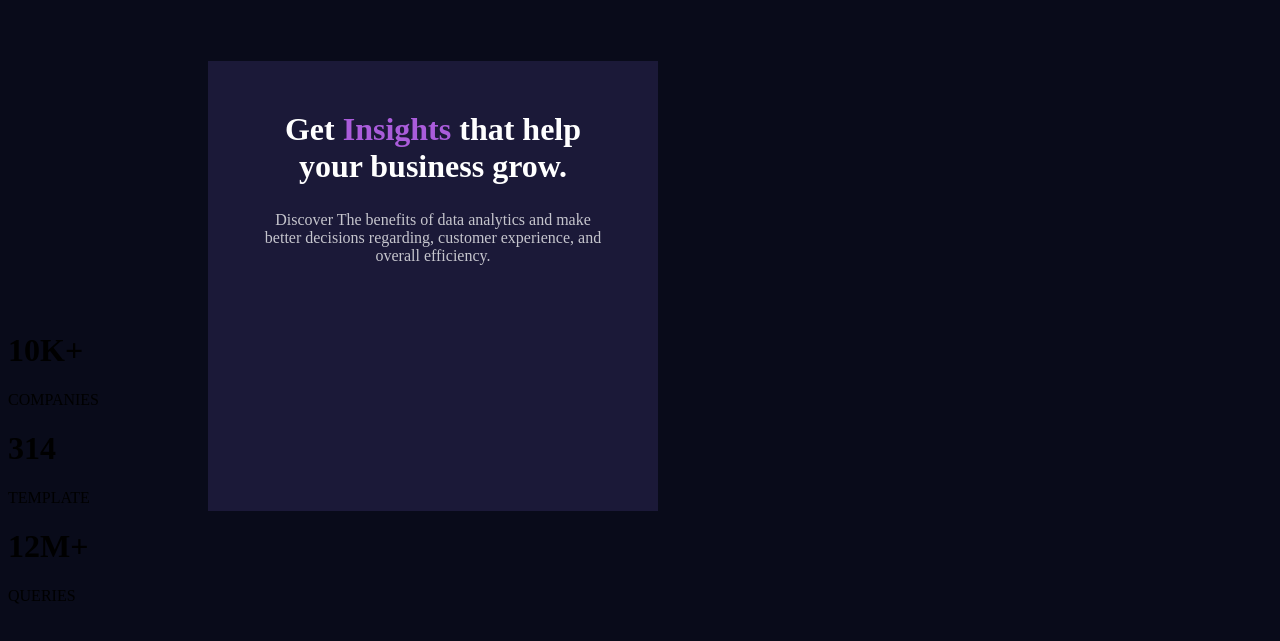
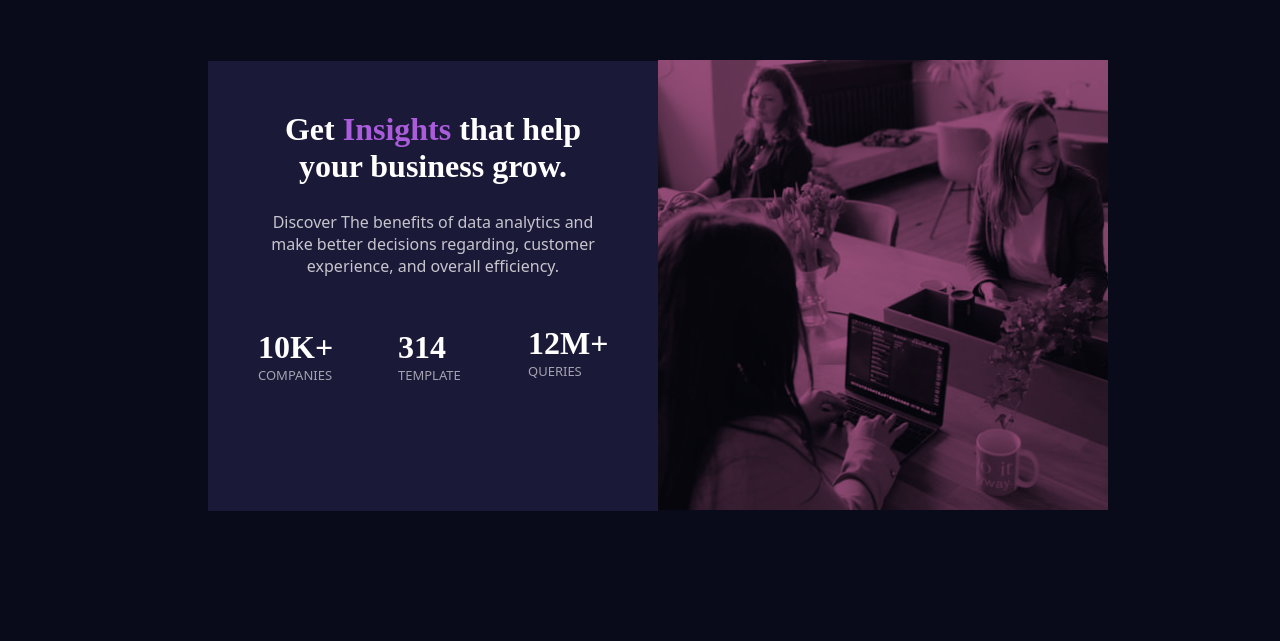
Before and after one commit to Marwangaber101/Task-2, a plain HTML site: page index.html in a window 1280 px wide. Shown: the part 147-788 px from the top of the page. Drawn offline with Linux system fonts and the light colour scheme.

Commit message:
Add files via upload

```diff
--- a/Style.css
+++ b/Style.css
@@ -33,24 +33,92 @@ p {margin-left: 0px;
     height: 100px;
     text-align: center;
     color:  hsla(0, 0%, 100%, 0.75);
+    margin-bottom: 20px;
+    font-size: medium;
+    font-family: system-ui;
 }
 }
 
-.attribution {
-    left: 500px;
-    bottom: 250px;
+.background {
     position: relative;
     font-size: 11px;
     text-align: center;
     margin-left: 0px;
     margin-bottom: 0px;
-    width: 900px;
-    height: 910px;
-    left: 470px;
-img {margin-left: 0px;
-    margin-bottom: 0px;
-height: 450px;}
+    width: 450px;
+    height: 450px;
+    left: 650px;
+    background-image: url(image-header-desktop.jpg);
+    bottom: 413px;
+    background-size: cover;
+    background-position: center;
+    filter: grayscale(100%) brightness(0.5) sepia(1) hue-rotate(277deg) saturate(2.5) opacity(0.6);
 }
+
+
+
 .head {
     color:  hsl(277, 64%, 61%);
 }
+
+.first {
+    width: 100px;
+    position: relative;
+    left: 250px;
+    height: 56px;
+    margin-top: 0px;
+    top: 18px;
+h1 {
+    margin: 0%;
+    color: white;
+}
+p {
+    margin: 0px;
+    color: hsla(0, 0%, 100%, 0.6);
+     font-size: small;
+    font-family: system-ui;
+}
+}
+
+.second { position: relative;
+    width: 100px;
+    left: 390px;
+    top: -100;
+    bottom: 50px;
+    top: -100;
+    height: 56px;
+     margin-top: 0px;
+    margin-bottom: 0px;
+    bottom: 38px;
+    h1 {
+           margin: 0%;
+           color: white;
+    }
+p {
+    margin: 0%;
+           color: hsla(0, 0%, 100%, 0.6);
+            font-size: small;
+    font-family: system-ui;
+}
+}
+
+.Third {
+    width: 100px;
+    height: 50px;
+    position: relative;
+    left: 520px;
+    bottom: 98px;
+
+h1 {
+    margin: 0%;
+    color: white;
+}
+p {
+    margin: 0%;
+    color: hsla(0, 0%, 100%, 0.6);
+     font-size: small;
+    font-family: system-ui;
+}
+
+
+}
```
